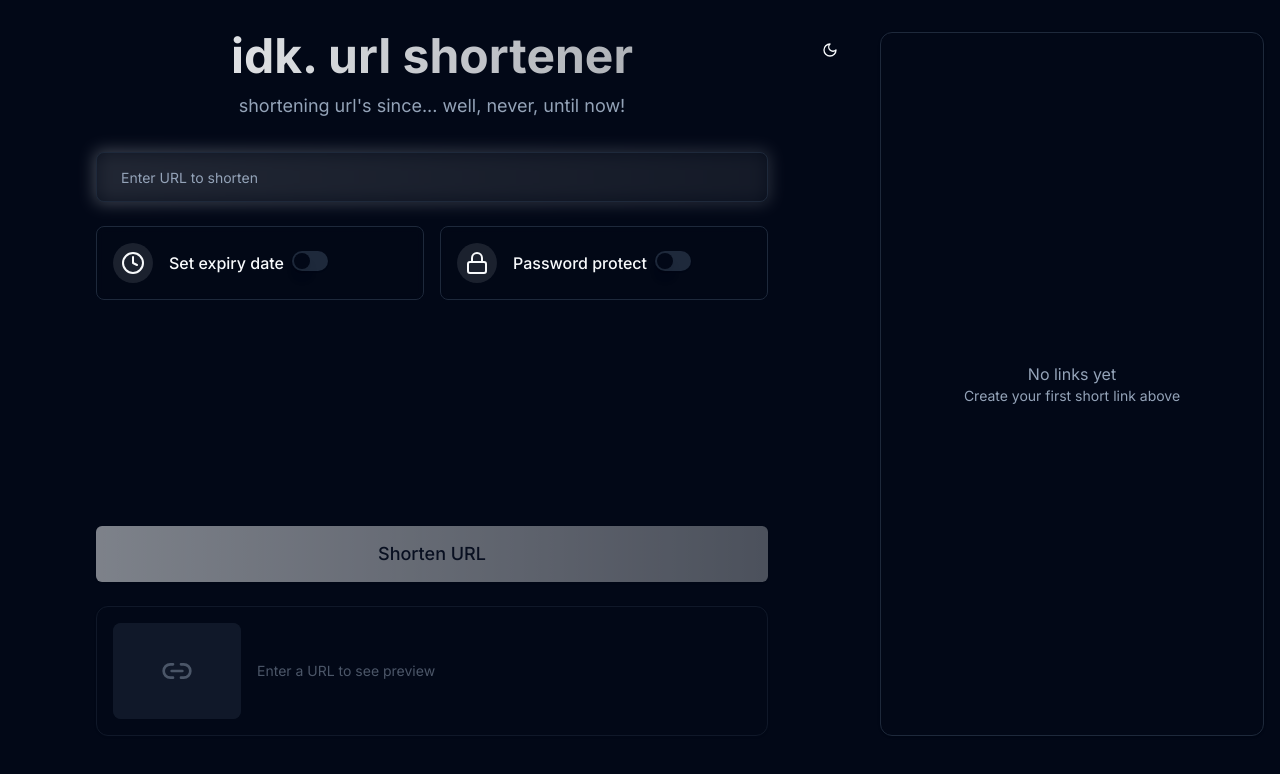
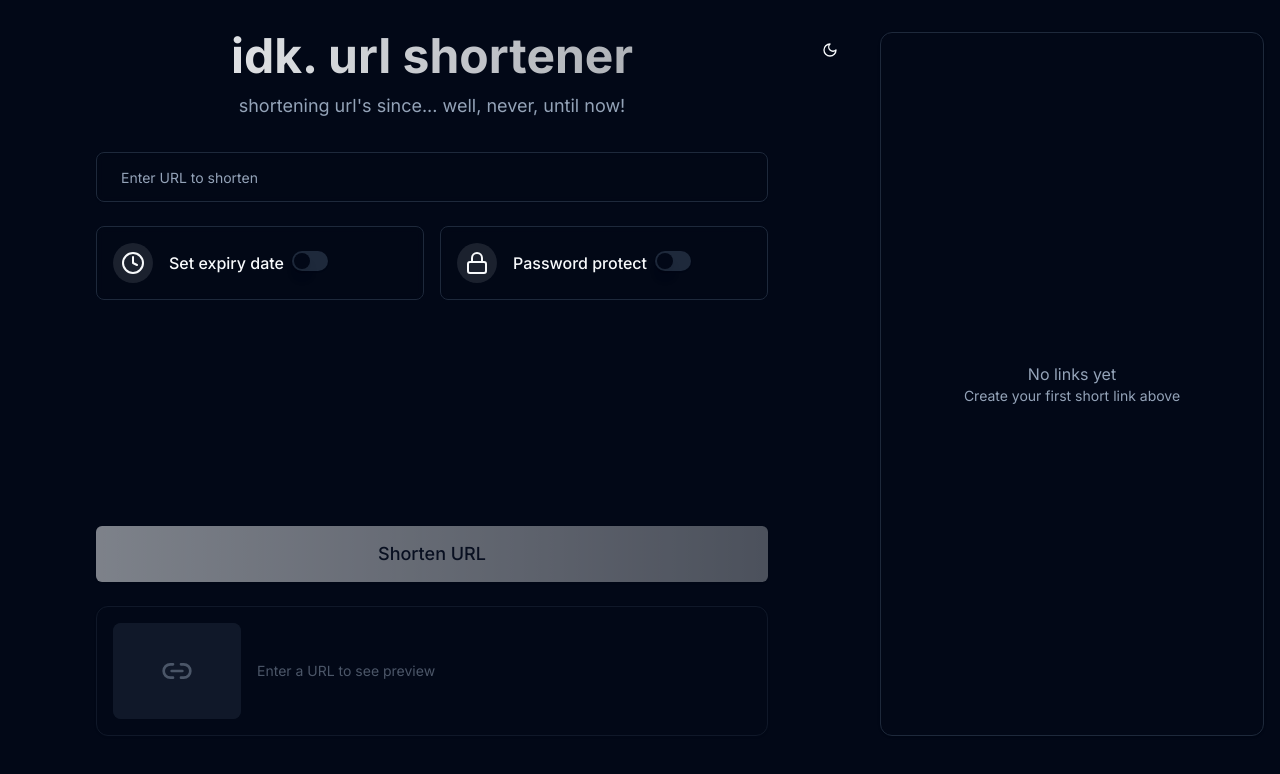
Before and after one commit to andrewgosselin/idk.url-shortener, a Next.js app: page / in a window 1280 px wide. Shown: the top 774 px of the page. Built offline with nearby package versions, Linux system fonts and the light colour scheme.

Commit message:
Remove glow

```diff
--- a/src/app/page.tsx
+++ b/src/app/page.tsx
@@ -130,8 +130,6 @@ export default function Home() {
               transition={{ delay: 0.3 }}
             >
               <div className="flex-1 flex flex-col">
-                <div className="relative group">
-                  <div className="absolute -inset-0.5 bg-gradient-to-r from-primary to-primary/60 rounded-lg blur opacity-25 group-hover:opacity-50 transition duration-1000 group-hover:duration-200"></div>
                 <div className="relative">
                   <Input
                     id="url"
@@ -145,7 +143,6 @@ export default function Home() {
                   />
                   <div className="absolute right-4 top-1/2 -translate-y-1/2">
                     <UrlHealthCheck url={url} onStatusChange={setUrlStatus} />
-                    </div>
                   </div>
                 </div>
 
```
Lines whose indentation alone changed are shown as unchanged.
